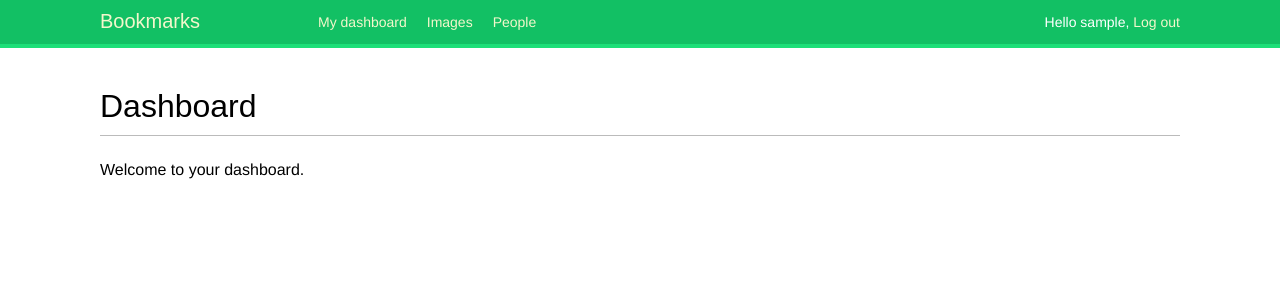
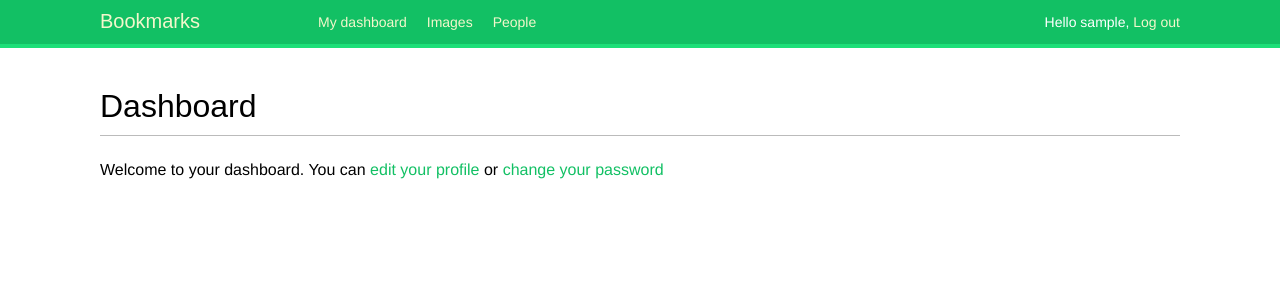
Before and after one commit to IgorBowman/Django_social_network, a Django app: page /account/ in a window 1280 px wide. Shown: the top 308 px of the page. Run offline with Django 3.2, Linux system fonts and the light colour scheme; the visitor is signed in with stand-in values (Sample User, id 1); parts of the project's set-up code (start-up, migrations or seed data) failed here and were passed over; some web fonts are replaced.

Commit message:
[add] edit profile

```diff
--- a/bookmarks/account/templates/account/dashboard.html
+++ b/bookmarks/account/templates/account/dashboard.html
@@ -3,5 +3,8 @@
 
 {% block content %}
     <h1>Dashboard</h1>
-    <p>Welcome to your dashboard.</p>
+    <p>Welcome to your dashboard.
+        You can <a href="{% url 'edit' %}">edit your profile</a> or
+        <a href="{% url 'password_change' %}">change your password</a>
+    </p>
 {% endblock %}
--- a/bookmarks/account/urls.py
+++ b/bookmarks/account/urls.py
@@ -20,4 +20,5 @@ urlpatterns = [
     path('reset/done/', auth_views.PasswordResetCompleteView.as_view(),
          name='password_reset_complete'),
     path('register/', views.register, name='register'),
+    path('edit/', views.edit, name='edit')
 ]
--- a/bookmarks/account/views.py
+++ b/bookmarks/account/views.py
@@ -2,7 +2,11 @@ from django.contrib.auth.decorators import login_required
 from django.http import HttpResponse
 from django.shortcuts import render
 from django.contrib.auth import authenticate, login
+from .forms import LoginForm, UserRegistrationForm, UserEditForm, \
+    ProfileEditForm
+
 from .forms import LoginForm, UserRegistrationForm
+from .models import Profile
 
 
 def user_login(request):
@@ -33,7 +37,7 @@ def register(request):
             new_user = user_form.save(commit=False)
             new_user.set_password(user_form.cleaned_data['password'])
             new_user.save()
-            # Profile.objects.create(user=new_user)
+            Profile.objects.create(user=new_user)
             return render(request, 'account/register_done.html',
                           {'new_user': new_user})
     else:
@@ -45,3 +49,21 @@ def register(request):
 @login_required
 def dashboard(request):
     return render(request, 'account/dashboard.html', {'selection': dashboard})
+
+
+@login_required
+def edit(request):
+    if request.method == 'POST':
+        user_form = UserEditForm(instance=request.user, data=request.POST)
+        profile_form = ProfileEditForm(instance=request.user.profile,
+                                       data=request.POST,
+                                       files=request.FILES)
+        if user_form.is_valid() and profile_form.is_valid():
+            user_form.save()
+            profile_form.save()
+    else:
+        user_form = UserEditForm(instance=request.user)
+        profile_form = ProfileEditForm(instance=request.user.profile)
+    return render(request, 'account/edit.html',
+                  {'user_form': user_form},
+                  {'profile_form': profile_form})
--- a/bookmarks/bookmarks/settings.py
+++ b/bookmarks/bookmarks/settings.py
@@ -121,6 +121,9 @@ STATIC_URL = '/static/'
 STATIC_ROOT = os.path.join(BASE_DIR, 'static')
 STATICFILES_DIRS = []
 
+MEDIA_URL = 'media/'
+MEDIA_ROOT = os.path.join(BASE_DIR, 'media/')
+
 # Default primary key field type
 # https://docs.djangoproject.com/en/3.2/ref/settings/#default-auto-field
 
--- a/bookmarks/bookmarks/urls.py
+++ b/bookmarks/bookmarks/urls.py
@@ -1,5 +1,7 @@
 """bookmarks URL Configuration
 """
+from django.conf import settings
+from django.conf.urls.static import static
 from django.contrib import admin
 from django.urls import path, include
 
@@ -7,3 +9,6 @@ urlpatterns = [
     path('admin/', admin.site.urls),
     path('account/', include('account.urls')),
 ]
+
+if settings.DEBUG:
+    urlpatterns += static(settings.MEDIA_URL, document_root=settings.MEDIA_ROOT)
```
Also changed, not shown: bookmarks/account/admin.py (+6 -1 lines), bookmarks/account/forms.py (+16 -1 lines), bookmarks/account/models.py (+9 -1 lines), bookmarks/account/templates/account/edit.html (added, +13 -0 lines).
